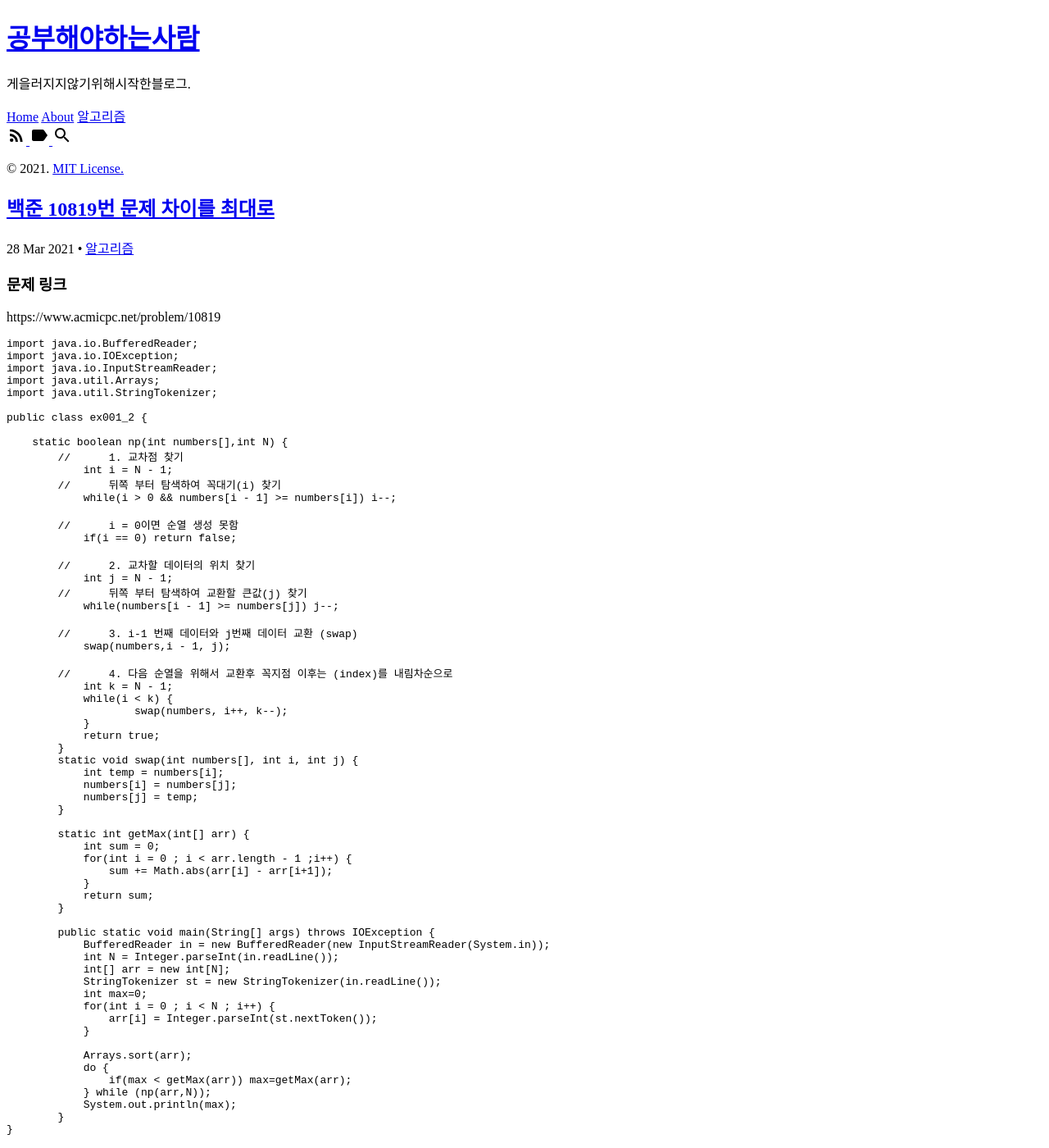
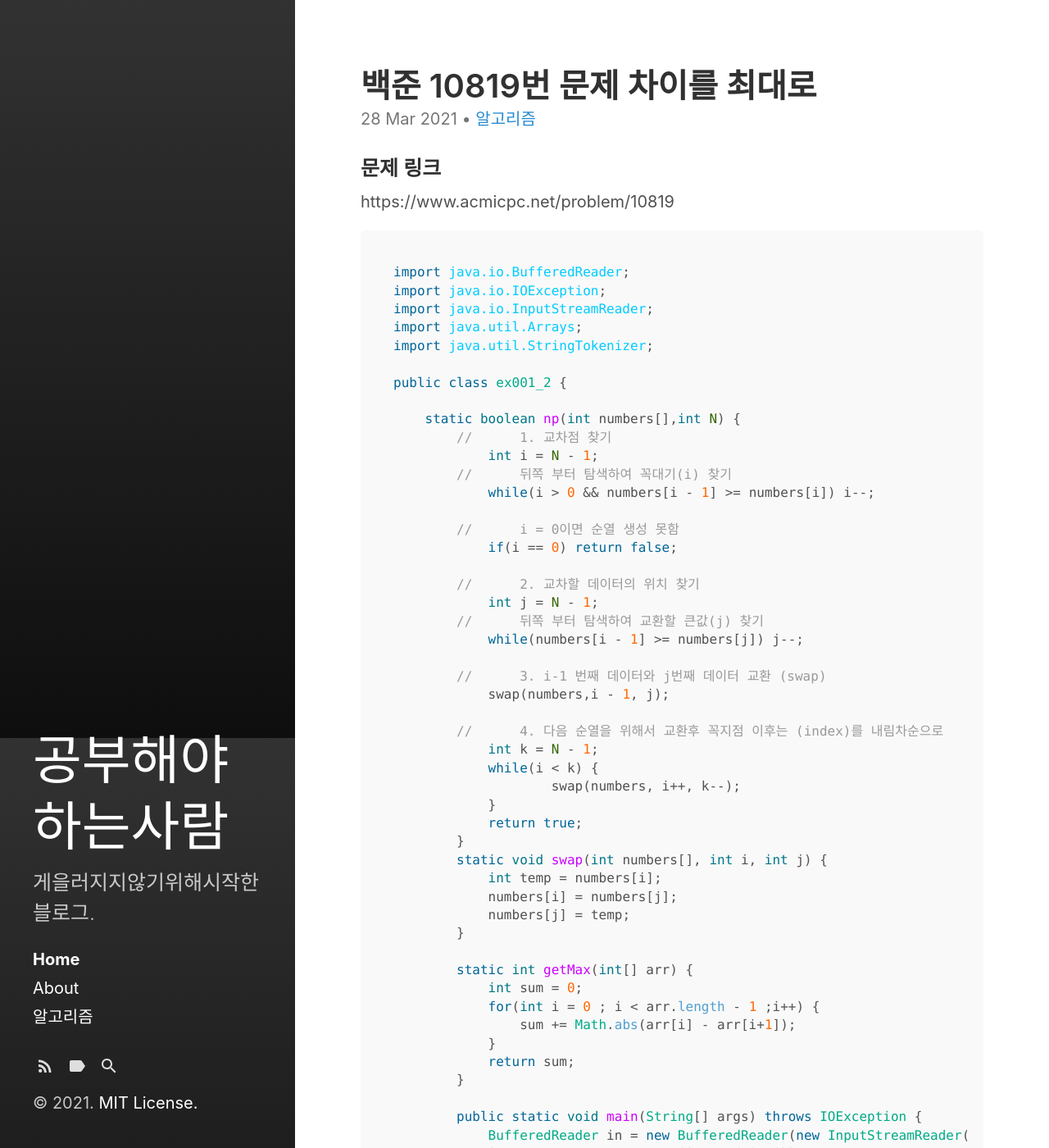
Before and after one commit to SongKingSilver/SongKingSilver.github.io, a Jekyll site: the page built from index.html, in a window 1280 px wide and 1400 px high. Shown: the whole window at 82% size. Built offline with Jekyll 4.4.1, drawn with Linux system fonts in a browser that asks for light colours; the list of posts is cut into pages by our own code.

Commit message:
scss changed

```diff
--- a/assets/css/main.scss
+++ b/assets/css/main.scss
@@ -1,7 +1,8 @@
-// ---
-// # Use a comment to ensure Jekyll reads the file to be transformed into CSS later
-// # only main files contain this front matter, not partials.
-// ---
+---
+# Use a comment to ensure Jekyll reads the file to be transformed into CSS later
+# only main files contain this front matter, not partials.
+---
+
 
 @import url('https://fonts.googleapis.com/css2?family=Nanum+Gothic:wght@400;800&display=swap');
 
```
